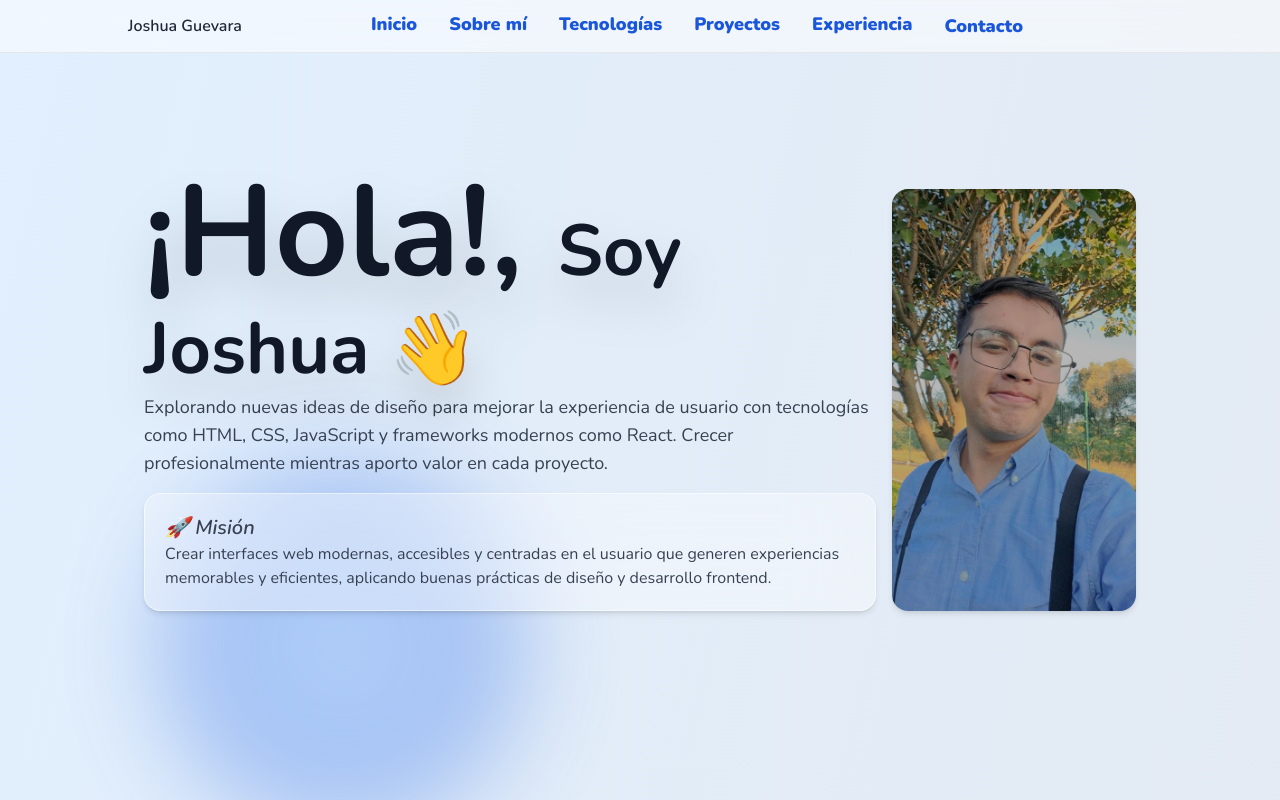
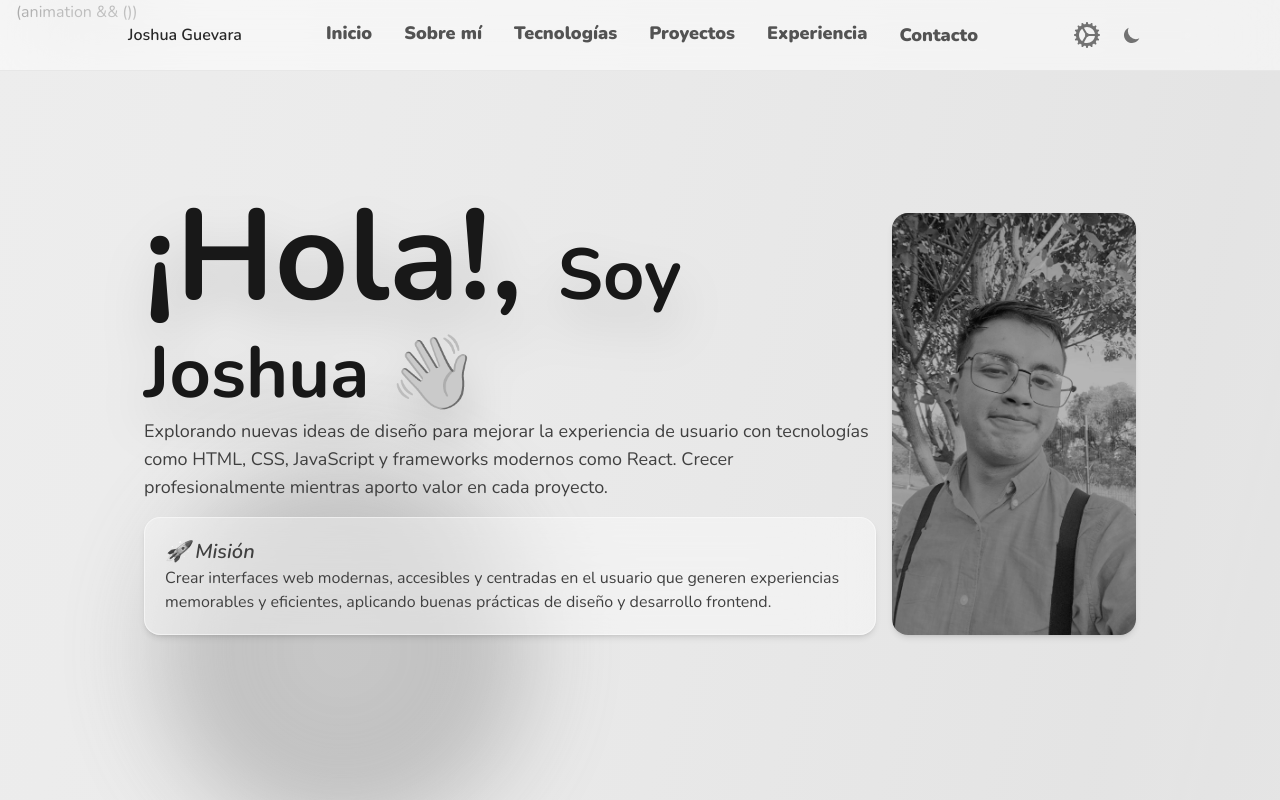
Before and after one commit to JoshuaGuevaraJ1/Portfolio, a React (Vite) app: page / in a window 1280 px wide. Shown: the top 800 px of the page. Built offline with nearby package versions, Linux system fonts and the light colour scheme.

Commit message:
Added:Theme Selector and Modal for Some Configurations, Animations

```diff
--- a/src/App.tsx
+++ b/src/App.tsx
@@ -1,6 +1,7 @@
 // App.tsx
 
 // Modules
+import React from "react";
 import { customTheme } from "./theme";
 import { ThemeProvider } from "flowbite-react";
 
@@ -15,6 +16,7 @@ import { Projects } from "./pages/Projects";
 import { Experience } from "./pages/Experience";
 import { Contact } from "./pages/Contact";
 import { FooterPage } from "./components/FooterPage";
+import { usePersistentState } from "./hooks/usePersistentState";
 
 // App component
 export default function App() {
@@ -49,17 +51,24 @@ export default function App() {
       delay: '2s',
     }
   ]
+
+  const [animation, setAnimation] = usePersistentState('animation', true)
+  const [blurCircles, setBlurCircles] = usePersistentState('blurCircles', true)
+  const [grayscale, setGrayscale] = usePersistentState('grayscale', true)
+
   return (
     <ThemeProvider theme={customTheme}>
-      <NavBar />
-      <main className="relative min-h-screen overflow-hidden flex-col items-center justify-center px-4 pb-20 bg-gradient-to-br from-blue-100  to-gray-200 dark:from-gray-900 dark:via-gray-800 dark:to-gray-900">
+      <NavBar animation={animation} setAnimation={setAnimation} blurCircles={blurCircles} setBlurCircles={setBlurCircles} grayscale={grayscale} setGrayscale={setGrayscale}/>
+      <main className={`relative min-h-screen overflow-hidden flex-col items-center justify-center px-4 pb-20 ${grayscale ? 'grayscale' : ''} bg-gradient-to-br ${animation ? 'from-blue-100 via-amber-200 to-green-200' : 'from-gray-400 via-gray-200 to-gray-300'} dark:from-gray-900 dark:via-gray-800 dark:to-gray-900`}>
 
         {/* Background circles  */}
-        <div className="absolute inset-0 z-0 overflow-hidden">
-          {circles.map(circle => (
-            <div key={circle.id} className={`absolute animate-float ${circle.size} ${circle.position} rounded-full bg-radial ${circle.color} opacity-40 blur-2xl`} style={{ animationDelay: circle.delay }}></div>
-          ))}
-        </div>
+        (animation && (
+          <div className="absolute inset-0 z-0 overflow-hidden">
+            {circles.map(circle => (
+              <div key={circle.id} className={`absolute animate-float ${circle.size} ${circle.position} rounded-full bg-radial ${circle.color} opacity-40 ${blurCircles ? 'blur-2xl': ''}`} style={{ animationDelay: circle.delay }}></div>
+            ))}
+          </div>
+        ))
 
         {/* Main content */}
         <div className="relative z-10 md:px-32 px-6 space-y-20">
--- /dev/null
+++ b/src/components/ModalSettings.tsx
@@ -0,0 +1,64 @@
+import { Modal, ModalHeader, ModalBody, ToggleSwitch, ModalFooter, Button } from "flowbite-react"
+import { ThemeSelector } from "./ThemeSelector"
+
+interface ModalSettingsProps {
+    openModal: boolean;
+    setOpenModal: (open: boolean) => void;
+    animation: boolean;
+    setAnimation: (animation: boolean) => void;
+    blurCircles: boolean;
+    setBlurCircles: (blurCircles: boolean) => void;
+    grayscale: boolean;
+    setGrayscale: (grayscale: boolean) => void;
+}
+
+export const ModalSettings: React.FC<ModalSettingsProps> = ({openModal, setOpenModal, animation, setAnimation, blurCircles, setBlurCircles, grayscale, setGrayscale}) => {
+    return (
+        <Modal dismissible show={openModal} onClose={() => setOpenModal(false)} applyTheme={{ root: { show: "replace"}}} className={grayscale ? 'bg-white/30 dark:bg-black/50': 'bg-gray-900/50 dark:bg-gray-900/70'}>
+        <ModalHeader>Configuraciones</ModalHeader>
+        <ModalBody>
+        <div className={`p-6 overflow-auto space-y-3 ${grayscale ? 'grayscale' : ''}`}>
+                <div className='border border-white/50 dark:border-gray-600/50 p-3 rounded-2xl'>
+                  <h4 className='font-semibold text-gray-500 dark:text-gray-100 text-lg'>Efectos Visuales</h4>
+                  <div className='flex items-center mt-4'>
+                    <h6>✨ Animaciones de fondo</h6>
+                    <div className='ml-auto'>
+                      <ToggleSwitch checked={animation} onChange={setAnimation} sizing='lg' />
+                    </div>
+                  </div>
+
+                  <div className='flex items-center mt-4'>
+                    <h6>🔵 Circulos de fondo desvanecidos</h6>
+                    <div className='ml-auto'>
+                      <ToggleSwitch checked={blurCircles} onChange={setBlurCircles} sizing='lg' disabled={!animation} />
+                    </div>
+                  </div>
+                </div>
+
+                <div className='border border-white/50 dark:border-gray-600/50 p-3 rounded-2xl'>
+                  <h4 className='font-semibold text-gray-500 dark:text-gray-100 text-lg'>Accesibilidad</h4>
+                  <div className='flex items-center mt-4'>
+                    <h6>🔳 Modo escala de grises</h6>
+                    <div className='ml-auto'>
+                      <ToggleSwitch checked={grayscale} onChange={setGrayscale} sizing='lg' />
+                    </div>
+                  </div>
+
+                  <div className='flex items-center mt-4'>
+                    <h6>🎨 Tema</h6>
+                    <div className='ml-auto'>
+                      <ThemeSelector />
+                    </div>
+                  </div>
+                </div>
+              </div>
+        </ModalBody>
+        <ModalFooter>
+          <div className="w-full flex justify-end space-x-2">
+            <Button onClick={() => setOpenModal(false)}>Cerrar</Button>
+          </div>
+
+        </ModalFooter>
+      </Modal>
+    )
+}
--- a/src/components/Navbar.tsx
+++ b/src/components/Navbar.tsx
@@ -5,13 +5,27 @@
 import React from "react";
 
 // Components
-import {  Navbar, NavbarBrand, NavbarCollapse, NavbarLink, NavbarToggle } from "flowbite-react";
+import { DarkThemeToggle, Navbar, NavbarBrand, NavbarCollapse, NavbarLink } from "flowbite-react";
 
 // Hooks
 import { useIsNavbarItemActive } from "../hooks/IsNavbarItemActive";
+import { SettingsIcon } from "../icons/Icons";
+import { ModalSettings } from "./ModalSettings";
 
-export const NavBar: React.FC = () => {
+interface NavBarProps {
+  animation: boolean;
+  setAnimation: (animation: boolean) => void;
+  blurCircles: boolean;
+  setBlurCircles: (blurCircles: boolean) => void;
+  grayscale: boolean;
+  setGrayscale: (grayscale: boolean) => void;
+}
+
+
+export const NavBar: React.FC<NavBarProps> = ({animation, setAnimation, blurCircles, setBlurCircles, grayscale, setGrayscale}) => {
   const activeLinks = useIsNavbarItemActive();
+
+  const [isOpenModal, setIsOpenModal] = React.useState(false);
 
   // Define the items for the navbar
   const items = [
@@ -24,22 +38,26 @@ export const NavBar: React.FC = () => {
   ]
 
   return(
-    <Navbar border applyTheme={{ root: {bordered: "replace"} }}>
+    <>
+    <Navbar border applyTheme={{ root: { bordered: "replace" } }} className={grayscale ? 'grayscale' : ''}>
       <NavbarBrand href="#hero">
         <span className="text-gray-800 dark:text-gray-200 font-semibold">Joshua Guevara</span>
       </NavbarBrand>
       <div className="flex md:order-2">
-          <NavbarToggle />
+        <button onClick={() => setIsOpenModal(true)} className="text-gray-500 dark:text-gray-400 rounded-lg p-2.5 hover:bg-gray-100 focus:outline-none focus:ring-4 focus:ring-gray-200 dark:hover:bg-gray-700 dark:focus:ring-gray-700"><SettingsIcon /></button>
+        <DarkThemeToggle />
       </div>
-        <NavbarCollapse applyTheme={{ hidden: {on: "replace"}}}>
+      <NavbarCollapse applyTheme={{ hidden: { on: "replace" } }}>
 
         {/* Map through the items and create NavbarLink components */}
         {items.map((item, index) => (
-            <NavbarLink key={index} href={item.href} active={activeLinks.includes(item.label)} className="text-gray-800 dark:text-gray-200" applyTheme={{ active: {off: "replace"}}}>
+          <NavbarLink key={index} href={item.href} active={activeLinks.includes(item.label)} className="text-gray-800 dark:text-gray-200" applyTheme={{ active: { off: "replace" } }}>
             <span className={`transition-all ${activeLinks.includes(item.label) ? 'text-xl md:text-lg' : ''}`}>{item.name}</span>
           </NavbarLink>
         ))}
       </NavbarCollapse>
     </Navbar>
+    <ModalSettings openModal={isOpenModal} setOpenModal={setIsOpenModal} animation={animation} setAnimation={setAnimation} grayscale={grayscale} setGrayscale={setGrayscale} blurCircles={blurCircles} setBlurCircles={setBlurCircles}/>
+    </>
   );
 };
--- a/src/theme.tsx
+++ b/src/theme.tsx
@@ -142,6 +142,60 @@ export const customTheme = createTheme({
       "base": "mx-auto my-8 h-8 w-8 rounded border-0 bg-gray-200 md:my-12 dark:bg-gray-700"
     }
   },
+  modal: {
+    "root": {
+      "base": "fixed inset-x-0 top-0 z-50 h-screen overflow-y-auto overflow-x-hidden md:inset-0 md:h-full",
+      "show": {
+        "on": "flex ",
+        "off": "hidden"
+      },
+      "sizes": {
+        "sm": "max-w-sm",
+        "md": "max-w-md",
+        "lg": "max-w-lg",
+        "xl": "max-w-xl",
+        "2xl": "max-w-2xl",
+        "3xl": "max-w-3xl",
+        "4xl": "max-w-4xl",
+        "5xl": "max-w-5xl",
+        "6xl": "max-w-6xl",
+        "7xl": "max-w-7xl"
+      },
+      "positions": {
+        "top-left": "items-start justify-start",
+        "top-center": "items-start justify-center",
+        "top-right": "items-start justify-end",
+        "center-left": "items-center justify-start",
+        "center": "items-center justify-center",
+        "center-right": "items-center justify-end",
+        "bottom-right": "items-end justify-end",
+        "bottom-center": "items-end justify-center",
+        "bottom-left": "items-end justify-start"
+      }
+    },
+    "content": {
+      "base": "relative h-full w-full p-4 md:h-auto",
+      "inner": "relative flex max-h-[90dvh] flex-col rounded-2xl bg-white/30 dark:bg-gray-700/30 shadow-md backdrop-blur-2xl border border-white/30 dark:border-gray-700/30",
+    },
+    "body": {
+      "base": "flex-1 overflow-auto p-6",
+      "popup": "pt-0"
+    },
+    "header": {
+      "base": "flex items-start justify-between rounded-t border-b p-5 border-white/30 dark:border-gray-600",
+      "popup": "border-b-0 p-2",
+      "title": "text-xl font-medium text-gray-900 dark:text-white",
+      "close": {
+        "base": "ml-auto inline-flex items-center rounded-lg bg-transparent p-1.5 text-sm text-gray-400 hover:bg-gray-200 hover:text-gray-900 dark:hover:bg-gray-600 dark:hover:text-white",
+        "icon": "h-5 w-5"
+      }
+    },
+    "footer": {
+      "base": "flex items-center space-x-2 rounded-b border-gray-200 p-6 dark:border-gray-600",
+      "popup": "border-t"
+    }
+},
+
   navbar: {
       "root": {
           "base": "fixed top-0 w-full bg-white/50 z-50 md:px-32 px-6 py-2.5 dark:border-gray-700 dark:bg-gray-800/50 backdrop-blur-2xl",
```
Also changed, not shown: src/components/ThemeSelector.tsx (added, +69 -0 lines). Lines whose indentation alone changed are shown as unchanged.
